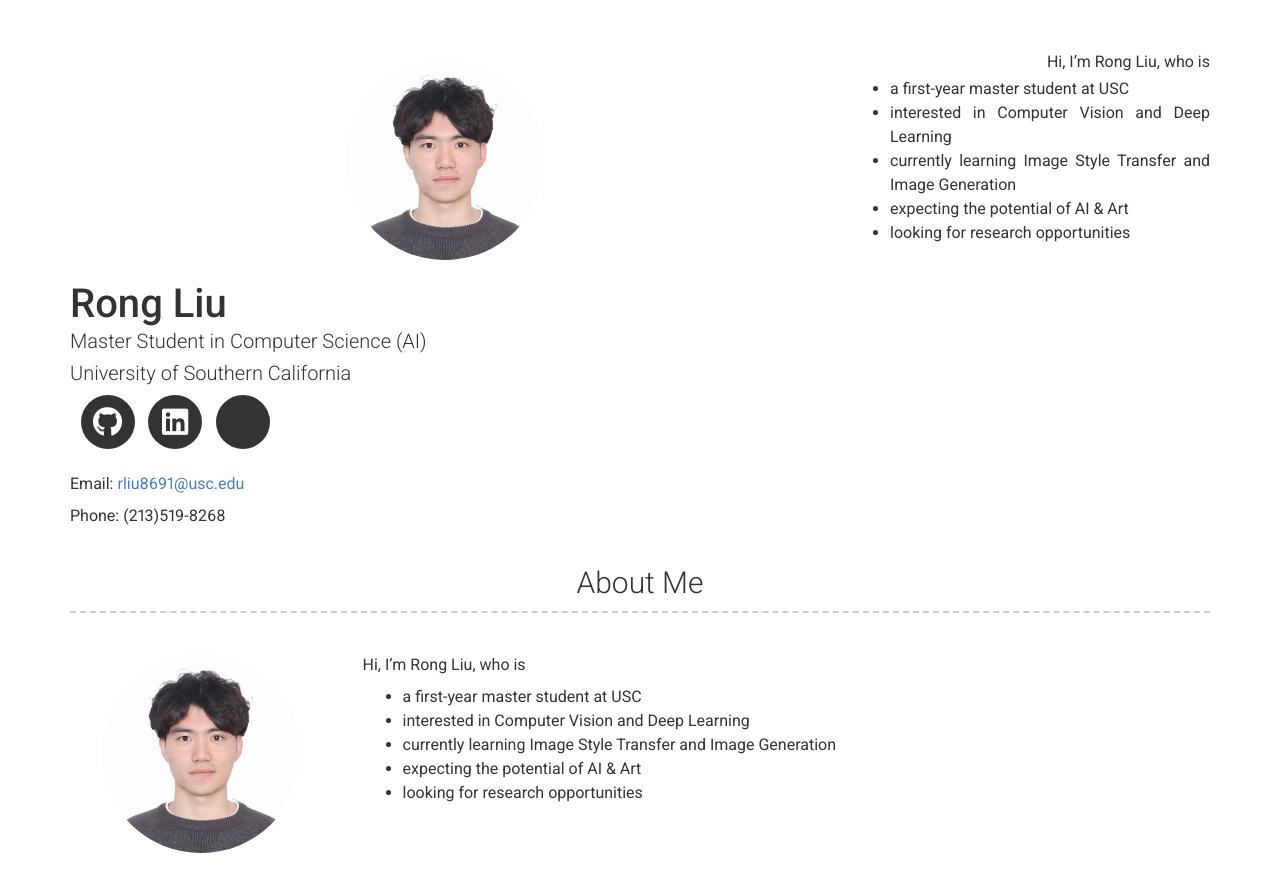
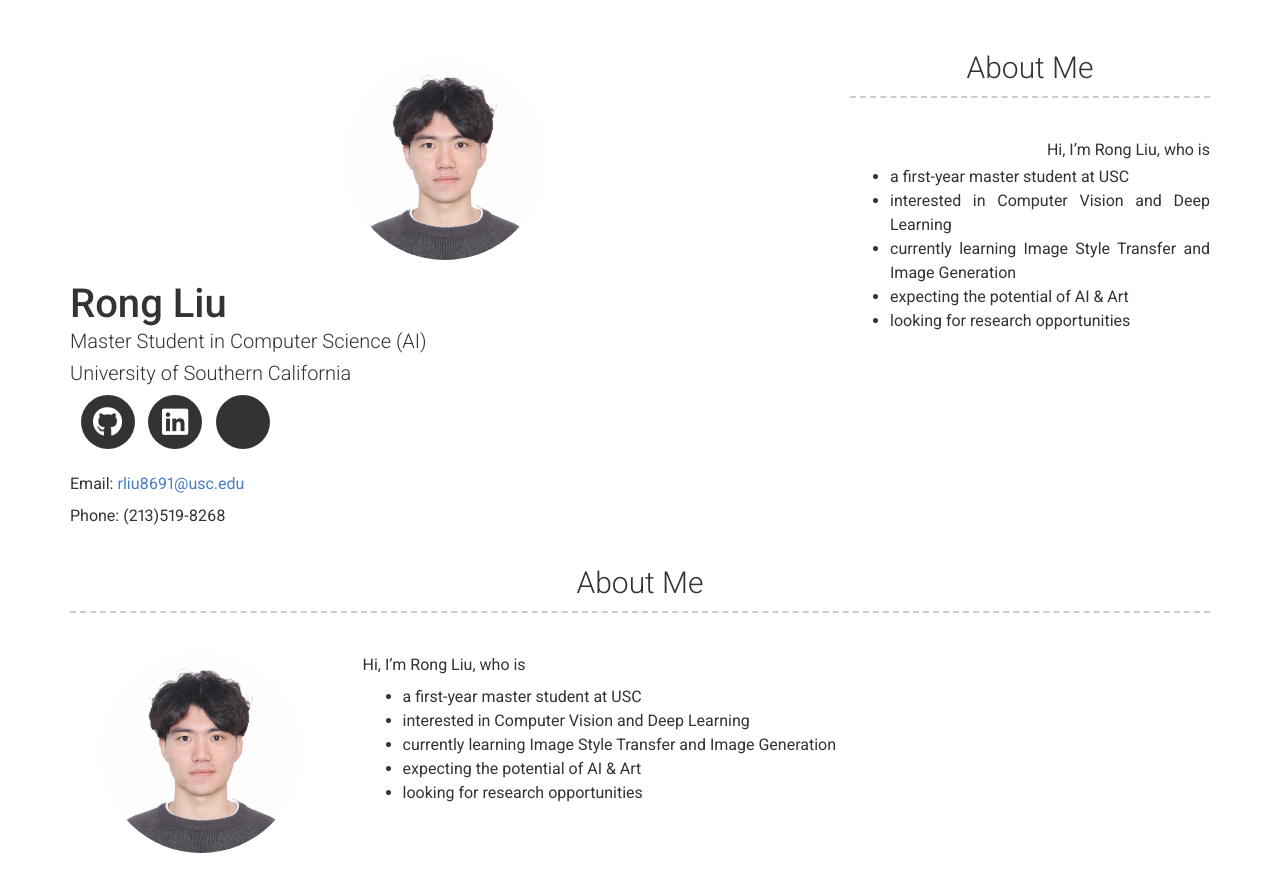
Before and after one commit to RongLiu-Leo/rongliu-leo.github.io, a Jekyll site: the page built from index.md, in a window 1280 px wide and 900 px high. Shown: the top 892 px of the window. Built offline with Jekyll 4.4.1, drawn with Linux system fonts in a browser that asks for light colours; nearby versions of some CDN libraries; a style sheet for code colours, icons or effects is not loaded.

Commit message:
Update header.html

```diff
--- a/_includes/header.html
+++ b/_includes/header.html
@@ -49,6 +49,8 @@
       {%- endif -%}
     </div>
     <div class="col-xs-12 col-sm-6 col-md-6 col-lg-4 header-right">
+      <h3 id="{{ site.about_title | slugify | default: 'about-me' }}">{{ site.about_title | default:
+        "About Me" }}</h3>
       {{ site.about_content | strip | markdownify }}
 
 
```
